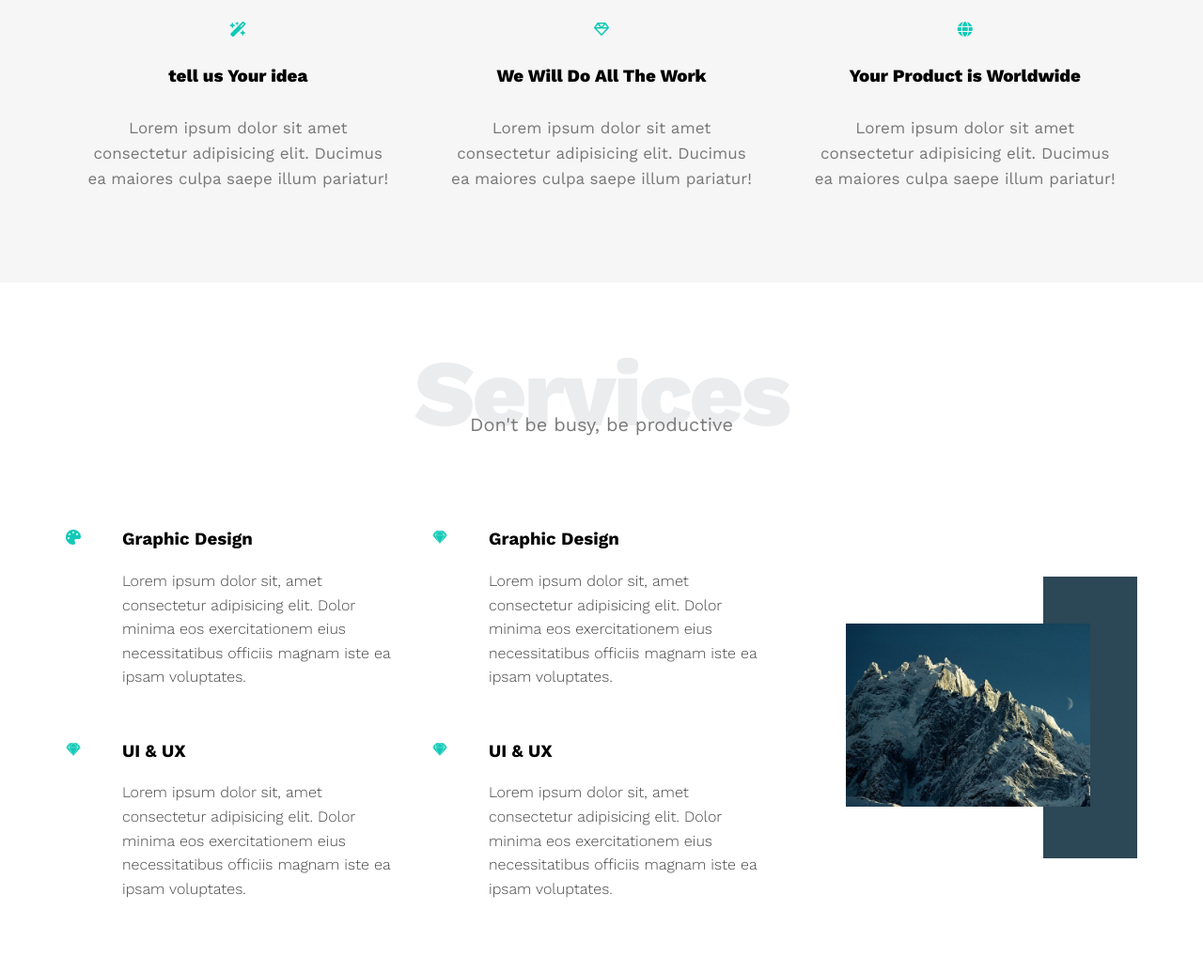
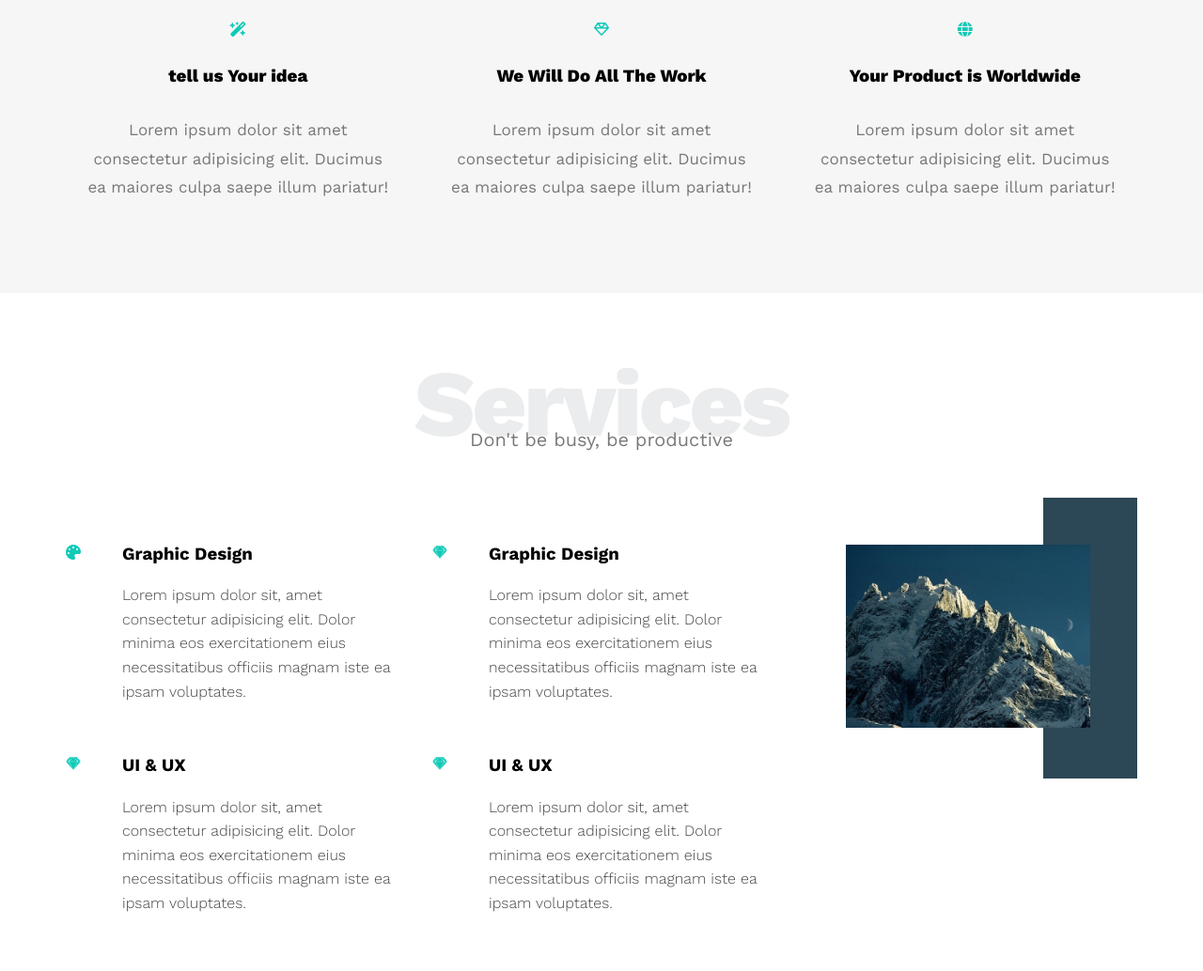
Before and after one commit to mustafa3370/temp1, a plain HTML site: page index.html in a window 1280 px wide. Shown: the part 857-1891 px from the top of the page at 94% size. Drawn offline with nearby package versions, Linux system fonts and the light colour scheme; a web font is replaced by a local one.

Commit message:
Add files via upload

```diff
--- a/css/leon.css
+++ b/css/leon.css
@@ -1,29 +1,29 @@
 /* Start Variables */
-:root{
-  --main-color:#10cab7;
-  --secondary-color:#2c4755;
-
+:root {
+  --main-color: #10cab7;
+  --secondary-color: #2c4755;
+  --section-padding: 60px;
+  --section-background: #f6f6f6;
+  --main-duration: 0.5s;
 }
 /* End Variables */
-
-
-/* Start Global Rules*/
-*{
+/* Start Global Rules */
+* {
   -webkit-box-sizing: border-box;
   -moz-box-sizing: border-box;
   box-sizing: border-box;
 }
-body{
-font-family: 'Work Sans', sans-serif;
+html {
+  scroll-behavior: smooth;
 }
-
-
-.container{
+body {
+  font-family: "Work Sans", sans-serif;
+}
+.container {
   padding-left: 15px;
   padding-right: 15px;
   margin-left: auto;
   margin-right: auto;
-    width: 600px;
 }
 /* Small */
 @media (min-width: 768px) {
@@ -44,8 +44,8 @@ font-family: 'Work Sans', sans-serif;
   }
 }
 /* End Global Rules */
-  /*Start components*/
-  .special-heading{
+/* Start Components */
+.special-heading {
   color: #ebeced;
   font-size: 100px;
   text-align: center;
@@ -53,34 +53,34 @@ font-family: 'Work Sans', sans-serif;
   letter-spacing: -3px;
   margin: 0;
 }
-  .special-heading + p{
-    margin: -35px 0 0;
+.special-heading + p {
+  margin: -30px 0 0;
   font-size: 20px;
   text-align: center;
   color: #797979;
 }
-  @media (Max-width:767px){
-    .special-heading{
+@media (max-width: 767px) {
+  .special-heading {
     font-size: 60px;
   }
   .special-heading + p {
-      margin-top:-20px ;
+    margin-top: -20px;
   }
 }
-  /*End components*/
-  /*Start Header*/
-  .header{
+/* End Components */
+/* Start Header */
+.header {
   padding: 20px;
 }
-  .header .container{
+.header .container {
   display: flex;
   justify-content: space-between;
   align-items: center;
 }
-  .header .logo{
-      width: 50px;
+.header .logo {
+  width: 60px;
 }
-  .header .links{
+.header .links {
   position: relative;
 }
 .header .links:hover .icon span:nth-child(2) {
@@ -102,12 +102,12 @@ font-family: 'Work Sans', sans-serif;
 }
 .header .links .icon span:nth-child(2) {
   width: 60%;
-    transition: 0.3s;
+  transition: var(--main-duration);
 }
 .header .links .icon span:last-child {
   width: 100%;
 }
-.header .links ul{
+.header .links ul {
   list-style: none;
   margin: 0;
   padding: 0;
@@ -115,7 +115,7 @@ font-family: 'Work Sans', sans-serif;
   position: absolute;
   right: 0;
   min-width: 200px;
-    top: calc( 100% + 15px);
+  top: calc(100% + 15px);
   display: none;
   z-index: 1;
 }
@@ -128,111 +128,110 @@ font-family: 'Work Sans', sans-serif;
   right: 5px;
   top: -20px;
 }
-.header .links:hover ul{
+.header .links:hover ul {
   display: block;
 }
-.header .links ul li a{
+.header .links ul li a {
   display: block;
   padding: 15px;
-    text-decoration: none ;
+  text-decoration: none;
   color: #333;
-    transition: 0.3s;
+  transition: var(--main-duration);
 }
-.header .links ul li a:hover{
+.header .links ul li a:hover {
   padding-left: 25px;
 }
-.header .links ul li:not(:last-child) a{
-    border-bottom:1px solid #ddd ;
+.header .links ul li:not(:last-child) a {
+  border-bottom: 1px solid #ddd;
 }
-  /*End Header*/
-
-  /*start landing section */
-    .landing{
+/* End Header */
+/* Start Landing Section */
+.landing {
   background-image: url(../images/pexels-photo-691668.jpeg);
   background-size: cover;
-      height:calc(100vh - 61px);
+  height: calc(100vh - 64px);
   position: relative;
 }
-    .landing .intro-text{
+.landing .intro-text {
   position: absolute;
   left: 50%;
   top: 50%;
-      transform: translate(-50% , -50%);
   text-align: center;
+  transform: translate(-50%, -50%);
   width: 320px;
   max-width: 100%;
 }
-    .landing .intro-text h1{
+.landing .intro-text h1 {
   margin: 0;
   font-weight: bold;
   font-size: 50px;
   color: var(--main-color);
 }
-    .landing .intro-text p{
+.landing .intro-text p {
   font-size: 19px;
   line-height: 1.8;
 }
-   /*End landing section */
-   /*start features*/
-   .Features{
-     padding-top: 60px;
-     padding-bottom: 60px;
-     background-color: #f6f6f6;
+/* End Landing Section */
+/* Start Features */
+.Features {
+  padding-top: var(--section-padding);
+  padding-bottom: var(--section-padding);
+  background-color: var(--section-background);
 }
-   .Features .container{
+.Features .container {
   display: grid;
-     grid-template-columns: repeat(auto-fill, minmax(300px,1fr));
-     grid-gap:20px ;
+  grid-template-columns: repeat(auto-fill, minmax(300px, 1fr));
+  grid-gap: 20px;
 }
-   .Features .feat{
+.Features .feat {
   padding: 20px;
   text-align: center;
 }
-   .Features .feat i{
+.Features .feat i {
   color: var(--main-color);
 }
-   .Features .feat h3{
+.Features .feat h3 {
   font-weight: 800;
   margin: 30px 0;
 }
-   .Features .feat p{
-    line-height: 1.6 ;
+.Features .feat p {
+  line-height: 1.8;
   color: #777;
   font-size: 17px;
 }
-   /*End Features*/
-   /*Start Services*/
-   .services{
-    padding-top: 60px;
-    padding-bottom: 60px;
+/* End Features */
+/* Start Services  */
+.services {
+  padding-top: var(--section-padding);
+  padding-bottom: var(--section-padding);
 }
-   .services .services-content{
+.services .services-content {
   display: grid;
-      grid-template-columns: repeat(auto-fill, minmax(300px,1fr));
-      grid-gap:30px ;
+  grid-template-columns: repeat(auto-fill, minmax(300px, 1fr));
+  grid-gap: 30px;
   margin-top: 100px;
 }
-   .services .services-content .srv{
+.services .services-content .srv {
   display: flex;
   margin-bottom: 40px;
 }
-   @media (Max-width:767px){
-    .services .services-content .srv{
+@media (max-width: 767px) {
+  .services .services-content .srv {
     flex-direction: column;
     text-align: center;
   }
 }
-   .services .services-content .srv i{
+.services .services-content .srv i {
   color: var(--main-color);
   flex-basis: 60px;
 }
-   .services .services-content .srv .text{
-     flex:1;
+.services .services-content .srv .text {
+  flex: 1;
 }
-   .services .services-content .srv .text h3{
+.services .services-content .srv .text h3 {
   margin: 0 0 20px;
 }
-   .services .services-content .srv .text p{
+.services .services-content .srv .text p {
   color: #444;
   font-weight: 300;
   line-height: 1.6;
@@ -240,7 +239,6 @@ font-family: 'Work Sans', sans-serif;
 .services .services-content .image {
   text-align: center;
   position: relative;
-    top: 100px;
 }
 .services .services-content .image::before {
   content: "";
@@ -260,4 +258,3 @@ font-family: 'Work Sans', sans-serif;
     display: none;
   }
 }
-   /*End Services*/
```
Lines whose indentation alone changed are shown as unchanged.
